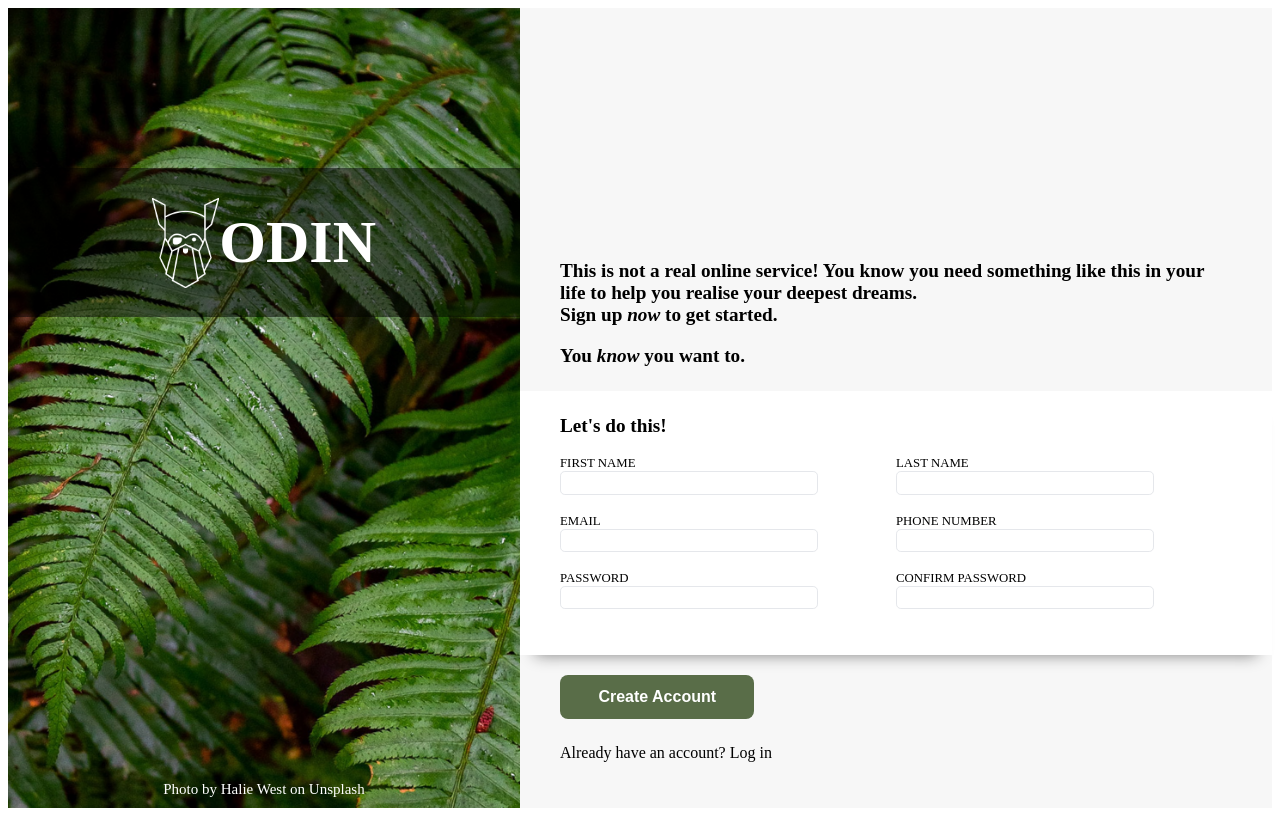
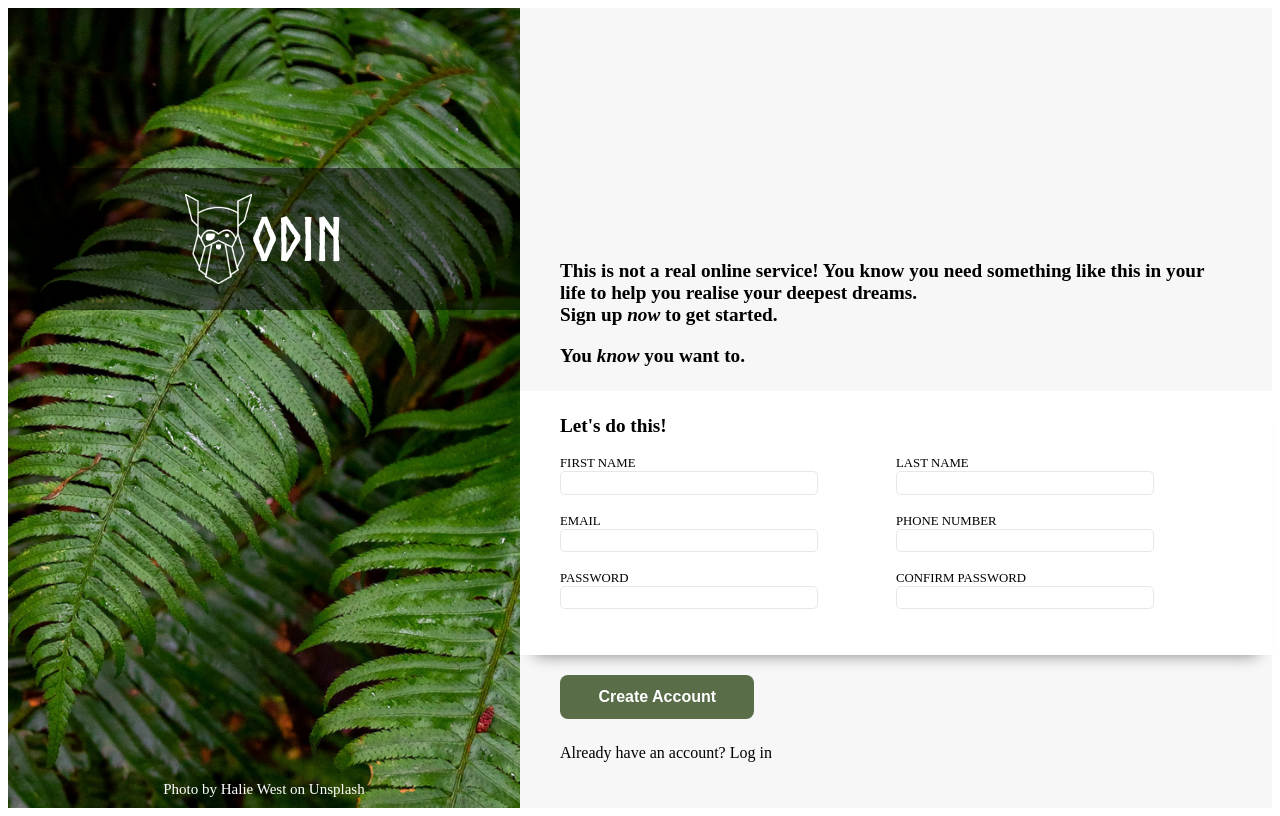
Before and after one commit to KietHub/signup-form, a plain HTML site: page index.html in a window 1280 px wide. Drawn offline with Linux system fonts and the light colour scheme.

Commit message:
Add custom font

```diff
--- a/style.css
+++ b/style.css
@@ -1,3 +1,12 @@
+@font-face {
+    font-family: Norse;
+    src: url(Norse-Bold.otf);
+}
+
+h1 {
+    font-family: Norse;
+}
+
 body {
     display: flex;
 }
```
